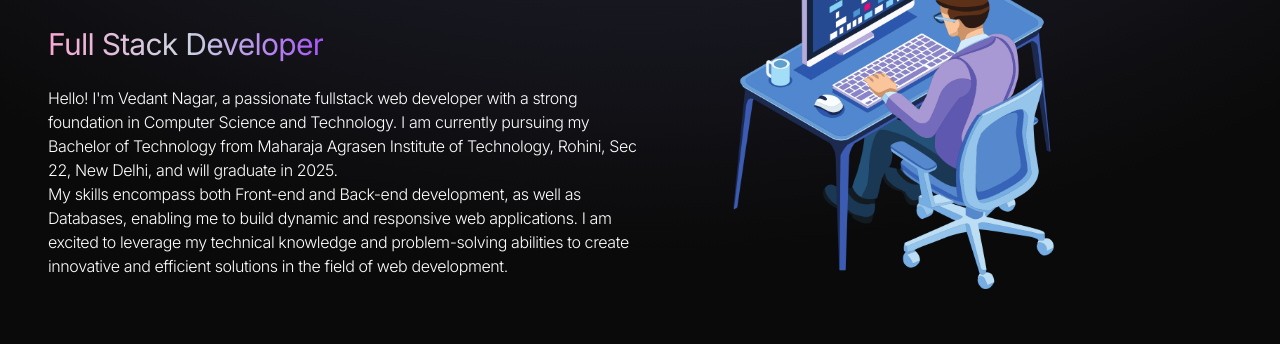
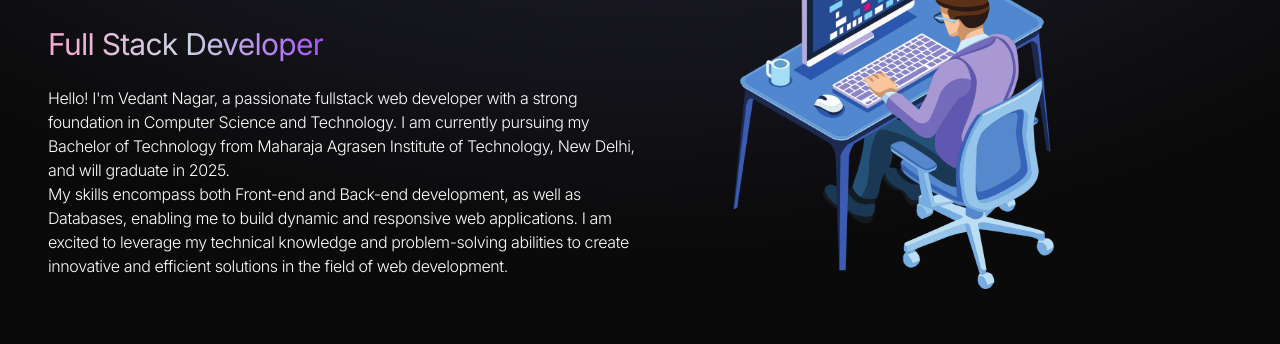
Before and after one commit to VedantNagar/Portfolio, a React (Vite) app in the folder Portfolio/: page / in a window 1280 px wide. Shown: the part 226-570 px from the top of the page. Built offline with nearby package versions, Linux system fonts and the light colour scheme.

Commit message:
refactor: Update Hero component with improved personal information

```diff
--- a/Portfolio/src/components/Hero.jsx
+++ b/Portfolio/src/components/Hero.jsx
@@ -15,7 +15,7 @@ const Hero = () => {
             Hello! I'm Vedant Nagar, a passionate fullstack web developer with a
             strong foundation in Computer Science and Technology. I am currently
             pursuing my Bachelor of Technology from Maharaja Agrasen Institute
-            of Technology, Rohini, Sec 22, New Delhi, and will graduate in 2025.
+            of Technology, New Delhi, and will graduate in 2025.
             <div>
               My skills encompass both Front-end and Back-end development, as
               well as Databases, enabling me to build dynamic and responsive web
```
